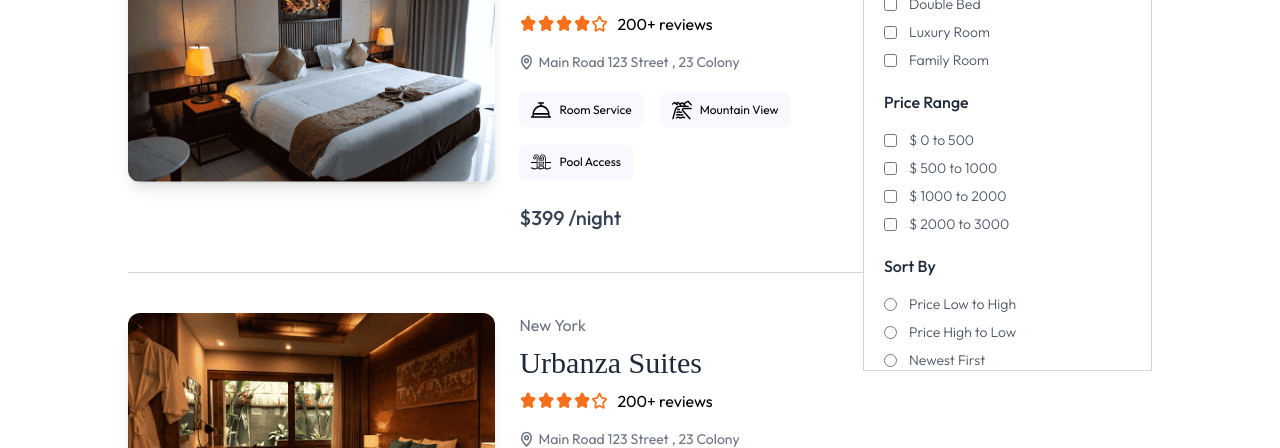
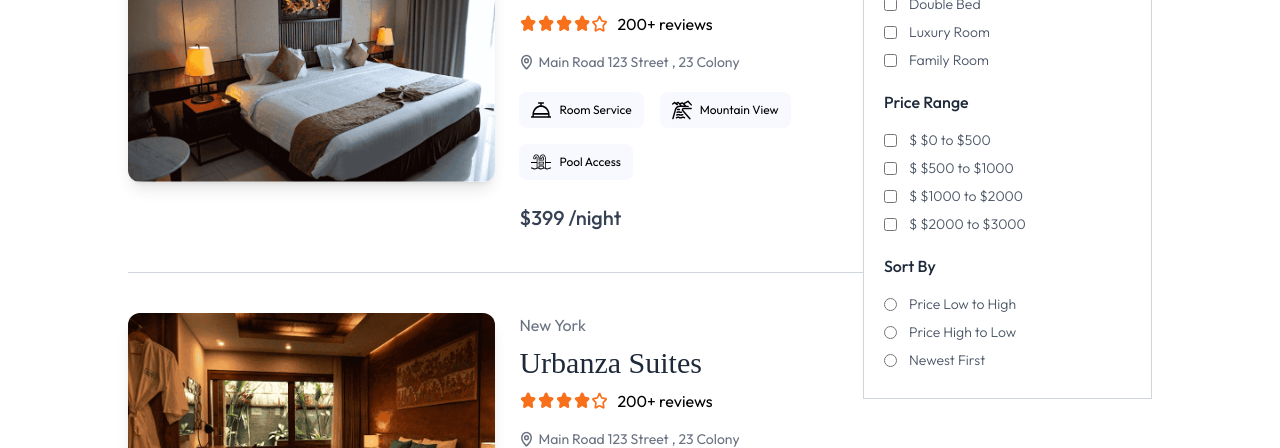
Before and after one commit to muhammadmustafarooqi/QuickStay, a React (Vite) app: page /rooms in a window 1280 px wide. Shown: the part 344-792 px from the top of the page. Built offline with nearby package versions, Linux system fonts and the light colour scheme; no server answers; a web font is replaced by a local one.

Commit message:
Update AllRooms.jsx

```diff
--- a/src/pages/AllRooms.jsx
+++ b/src/pages/AllRooms.jsx
@@ -3,9 +3,59 @@ import assets, { facilityIcons, roomsDummyData } from "../assets/assets";
 import { useNavigate } from "react-router-dom";
 import StarRating from "../components/StarRating";
 
+
+const Checkbox = ({lable, selected = false, onChange = () => { } }) => {
+  return (
+    <label className="flex gap-3 items-center cursor-pointer mt-2 text-sm">
+      <input
+        type="checkbox"
+        checked={selected}
+        onChange={(e) => onChange(e.target.checked , lable)}
+        className="cursor-pointer"
+      />
+      <span className="font-light select-none">{lable}</span>
+    </label>
+  );
+};
+const RadioButton = ({lable, selected = false, onChange = () => { } }) => {
+  return (
+    <label className="flex gap-3 items-center cursor-pointer mt-2 text-sm">
+      <input
+        type="radio"
+        name="sortOption"
+        checked={selected}
+        onChange={() => onChange(lable)}
+        className="cursor-pointer"
+      />
+      <span className="font-light select-none">{lable}</span>
+    </label>
+  );
+};
+
 const AllRooms = () => {
   const navigate = useNavigate();
   const [openFilters, setOpenFilters] = useState(false);
+  // const [selectedRooms, setSelectedRooms] = useState([]);
+  // const [selectedPriceRange, setSelectedPriceRange] = useState([]);
+  // const [selectedSortOption, setSelectedSortOption] = useState("");
+
+  const roomTypes = [
+    "Single Bed",
+    "Double Bed",
+    "Luxury Room",
+    "Family Room",
+  ];
+  const priceRanges = [
+    "$0 to $500",
+    "$500 to $1000",
+    "$1000 to $2000",
+    "$2000 to $3000",
+  ];
+  const sortOptions = [
+    "Price Low to High",
+    "Price High to Low",
+    "Newest First",
+  ];
 
   return (
     <div className="flex flex-col-reverse lg:flex-row items-start justify-between pt-28 md:pt-35 px-4 md:px-16 lg:px-24 xl:px-32">
@@ -105,58 +155,35 @@ const AllRooms = () => {
         >
           <div className="px-5 pt-5">
             <p className="font-medium text-gray-800 pb-2">Popular filters</p>
-            <lable className="flex gap-3 items-center cursor-pointer mt-2 text-sm">
-              <input type="checkbox" />
-              <span className="font-light select-none">Single Bed</span>
-            </lable>
-            <lable className="flex gap-3 items-center cursor-pointer mt-2 text-sm">
-              <input type="checkbox" />
-              <span className="font-light select-none">Double Bed</span>
-            </lable>
-            <lable className="flex gap-3 items-center cursor-pointer mt-2 text-sm">
-              <input type="checkbox" />
-              <span className="font-light select-none">Luxury Room</span>
-            </lable>
-            <lable className="flex gap-3 items-center cursor-pointer mt-2 text-sm">
-              <input type="checkbox" />
-              <span className="font-light select-none">Family Room</span>
-            </lable>
+             {roomTypes.map((room, index) => (
+              <Checkbox
+                key={index}
+                lable={room}
+              />
+              ))}
           </div>
           {/* price filter */}
-          <div className="px-5 pt-5">
+                    <div className="px-5 pt-5">
             <p className="font-medium text-gray-800 pb-2">Price Range</p>
-             <lable className="flex gap-3 items-center cursor-pointer mt-2 text-sm">
-              <input type="checkbox" />
-              <span className="font-light select-none">$ 0 to 500</span>
-            </lable>
-               <lable className="flex gap-3 items-center cursor-pointer mt-2 text-sm">
-              <input type="checkbox" />
-              <span className="font-light select-none">$ 500 to 1000</span>
-            </lable>
-               <lable className="flex gap-3 items-center cursor-pointer mt-2 text-sm">
-              <input type="checkbox" />
-              <span className="font-light select-none">$ 1000 to 2000</span>
-            </lable>
-               <lable className="flex gap-3 items-center cursor-pointer mt-2 text-sm">
-              <input type="checkbox" />
-              <span className="font-light select-none">$ 2000 to 3000</span>
-            </lable>
+             {priceRanges.map((Range, index) => (
+              <Checkbox
+                key={index}
+                lable={`$ ${Range}`}
+              />
+              ))}
           </div>
+
           {/* low to high filters */}
-            <div className="px-5 pt-5">
-            <p className="font-medium text-gray-800 pb-2">Sort By</p>
-               <lable className="flex gap-3 items-center cursor-pointer mt-2 text-sm">
-              <input type="radio" name="sortOption" />
-              <span className="font-light select-none">Price Low to High</span>
-            </lable>
-               <lable className="flex gap-3 items-center cursor-pointer mt-2 text-sm">
-              <input type="radio" name="sortOption" />
-              <span className="font-light select-none">Price High to Low</span>
-            </lable>
-               <lable className="flex gap-3 items-center cursor-pointer mt-2 text-sm">
-              <input type="radio" name="sortOption" />
-              <span className="font-light select-none">Newest First</span>
-            </lable>
+               <div className="px-5 pt-5 pb-7">
+            <p className="font-medium text-gray-800 pb-2">
+              Sort By
+            </p>
+             {sortOptions.map((option, index) => (
+              <RadioButton
+                key={index}
+                lable={option}
+              />
+              ))}
           </div>
 
         </div>
```
